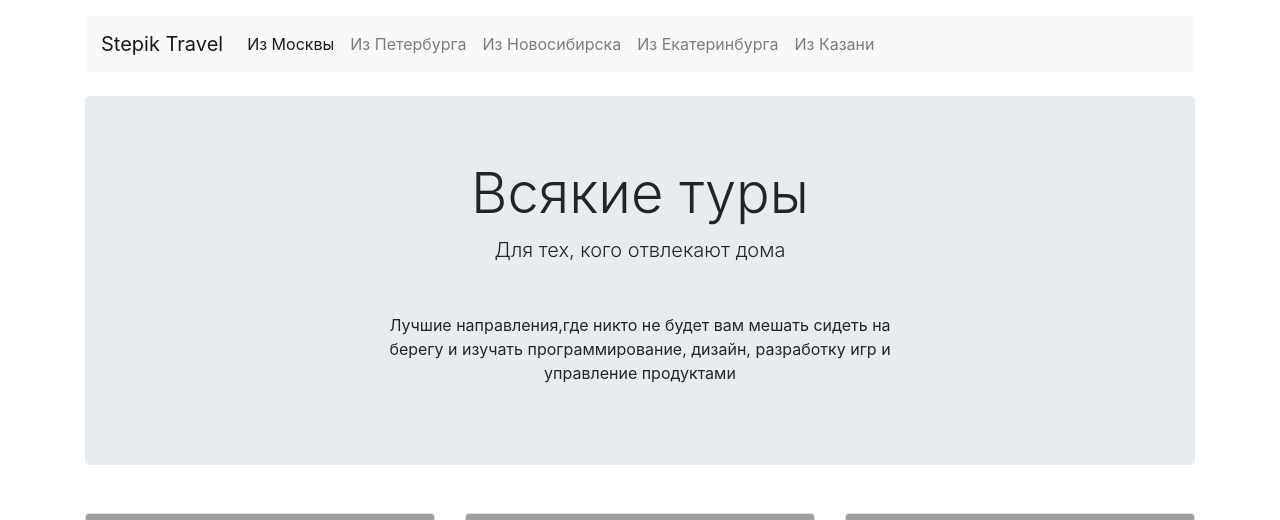
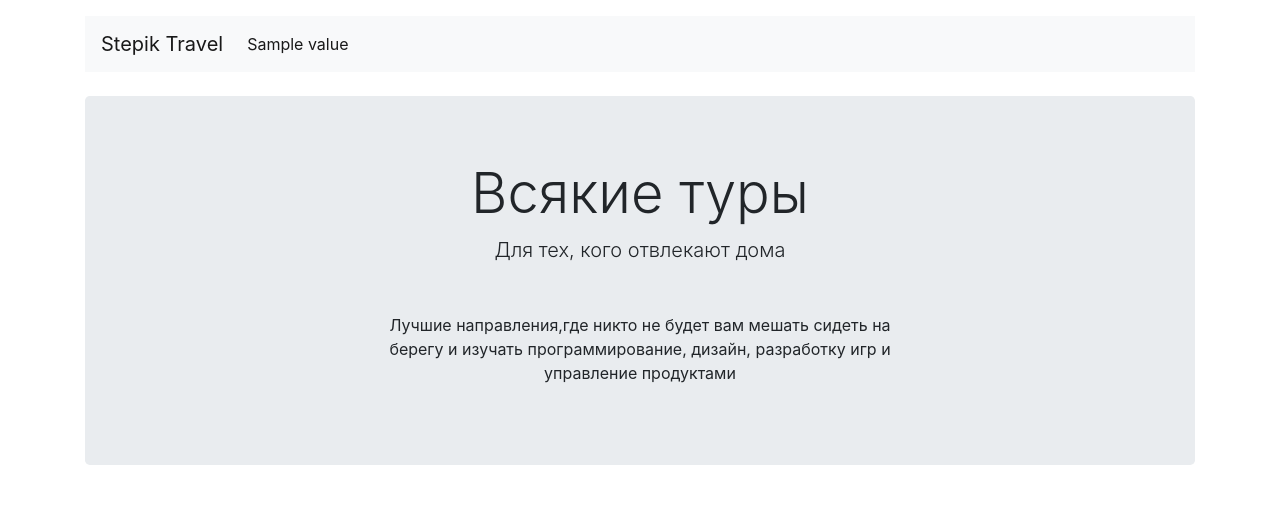
Before and after one commit to hraffiest/stp_flask_0, a Flask app: template templates/index.html in a window 1280 px wide. Shown: the top 520 px of the page. After the commit the page ends 465 px from the top, so only its background shows below. Run offline with Flask 2, Linux system fonts and the light colour scheme; the template is opened without the code that fills it: most values are stand-ins (such as "Sample title", 1, 10 or a date in 2020); some libraries are stand-ins or nearby versions; grey boxes are pictures that could not be loaded.

Commit message:
finish to write home page

```diff
--- a/app.py
+++ b/app.py
@@ -5,7 +5,7 @@ app = Flask(__name__) 	# объявим экземпляр фласка
 
 @app.route('/')
 def main():
-    return render_template('index.html', title='Stepik Travel')
+    return render_template('index.html', title='Stepik Travel', departures=data.departures, tour=data.tours)
 
 
 @app.route('/departure/<departure>')
--- a/templates/index.html
+++ b/templates/index.html
@@ -3,27 +3,17 @@
 <div class="container mt-3">
 
     <nav class="navbar navbar-expand-lg navbar-light bg-light">
-      <a class="navbar-brand" data-test="logo" href="#">Stepik Travel</a>
+      <a class="navbar-brand" data-test="logo" href="/">Stepik Travel</a>
       <button class="navbar-toggler" type="button" data-toggle="collapse" data-target="#navbarNav" aria-controls="navbarNav" aria-expanded="false" aria-label="Toggle navigation">
         <span class="navbar-toggler-icon"></span>
       </button>
       <div class="collapse navbar-collapse" id="navbarNav">
         <ul class="navbar-nav" data-test="navigation">
+            {% for key,value in departures.items() %}
           <li class="nav-item active">
-            <a class="nav-link" href="#" data-test="navlink">Из Москвы </a>
+            <a class="nav-link" href="{{ key }}" data-test="navlink">{{ value }} </a>
           </li>
-          <li class="nav-item">
-            <a class="nav-link" href="#" data-test="navlink">Из Петербурга</a>
-          </li>
-          <li class="nav-item">
-            <a class="nav-link" href="#" data-test="navlink">Из Новосибирска</a>
-          </li>
-          <li class="nav-item">
-            <a class="nav-link" href="#" data-test="navlink">Из Екатеринбурга</a>
-          </li>
-          <li class="nav-item">
-            <a class="nav-link" href="#" data-test="navlink">Из Казани</a>
-          </li>
+            {% endfor %}
         </ul>
       </div>
     </nav>
@@ -39,74 +29,22 @@
     <!-- CARDS -->
 
     <div class="row mt-5" data-test="cards">
-
+        {% for key,value in tour.items() %}
+            {% if key <= 6 %}
                 <div class="col-4" data-test="card">
                     <div class="card mb-3" >
-            <img src="https://place-hold.it/300x200" class="card-img-top img-fluid" data-test="picture">
+                        <img src="{{ value.picture }}" class="card-img-top img-fluid" data-test="picture">
                         <div class="card-body">
-              <h5 class="card-title">Hotel title</h5>
-             <p class="card-text">Some quick example text to build on the card title and make up the bulk of the card's content.</p>
-                <a href="" class="btn btn-sm btn-primary" data-test="tourlink">Подробнее</a>
+                            <h5 class="card-title">{{ value.title }}</h5>
+                            <p class="card-text">{{ value.description|truncate(94) }}</p>
+                            <a href="/tour/{{key}}" class="btn btn-sm btn-primary" data-test="tourlink">Подробнее</a>
                         </div>
                     </div>
                 </div>
-
-        <div class="col-4" data-test="card">
-            <div class="card mb-3" >
-            <img src="https://place-hold.it/300x200" class="card-img-top img-fluid" data-test="picture">
-            <div class="card-body">
-              <h5 class="card-title">Hotel title</h5>
-              <p class="card-text">Some quick example text to build on the card title and make up the bulk of the card's content.</p>
-              <a href="" class="btn btn-sm btn-primary" data-test="tourlink">Подробнее</a>
+            {% endif %}
+        {% endfor %}
     </div>
-        </div>
-        </div>
-
-        <div class="col-4" data-test="card">
-            <div class="card mb-3" >
-            <img src="https://place-hold.it/300x200" class="card-img-top img-fluid" data-test="picture">
-            <div class="card-body">
-             <h5 class="card-title">Hotel title</h5>
-             <p class="card-text">Some quick example text to build on the card title and make up the bulk of the card's content.</p>
-             <a href="" class="btn btn-sm btn-primary" data-test="tourlink">Подробнее</a>
-            </div>
-        </div>
-        </div>
-
-        <div class="col-4" data-test="card">
-            <div class="card mb-3" >
-            <img src="https://place-hold.it/300x200" class="card-img-top img-fluid" data-test="picture">
-            <div class="card-body">
-              <h5 class="card-title">Hotel title</h5>
-              <p class="card-text">Some quick example text to build on the card title and make up the bulk of the card's content.</p>
-              <a href="" class="btn btn-sm btn-primary" data-test="tourlink">Подробнее</a>
-            </div>
-        </div>
-        </div>
-
-        <div class="col-4" data-test="card">
-            <div class="card mb-3" >
-            <img src="https://place-hold.it/300x200" class="card-img-top img-fluid" data-test="picture">
-            <div class="card-body">
-              <h5 class="card-title">Hotel title</h5>
-              <p class="card-text">Some quick example text to build on the card title and make up the bulk of the card's content.</p>
-              <a href="" class="btn btn-sm btn-primary" data-test="tourlink">Подробнее</a>
-            </div>
-        </div>
-        </div>
-
-        <div class="col-4" data-test="card">
-            <div class="card mb-3" >
-            <img src="https://place-hold.it/300x200" class="card-img-top img-fluid" data-test="picture">
-            <div class="card-body">
-              <h5 class="card-title">Hotel title</h5>
-              <p class="card-text">Some quick example text to build on the card title and make up the bulk of the card's content.</p>
-              <a href="" class="btn btn-sm btn-primary"  data-test="tourlink">Подробнее</a>
-            </div>
-        </div>
-        </div>
-    </div>
-
+    <!-- CARDS -->
 </div>
 
 {% endblock %}
```
Lines whose indentation alone changed are shown as unchanged.
